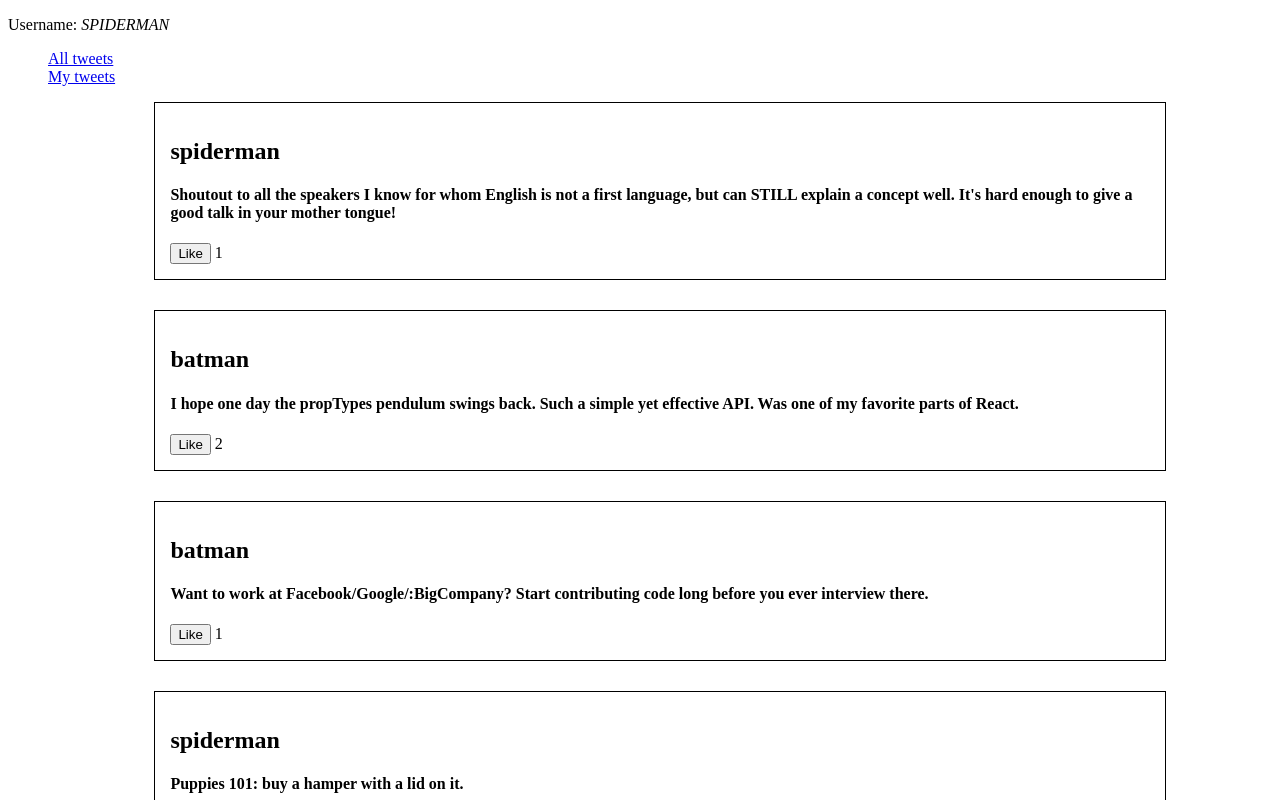
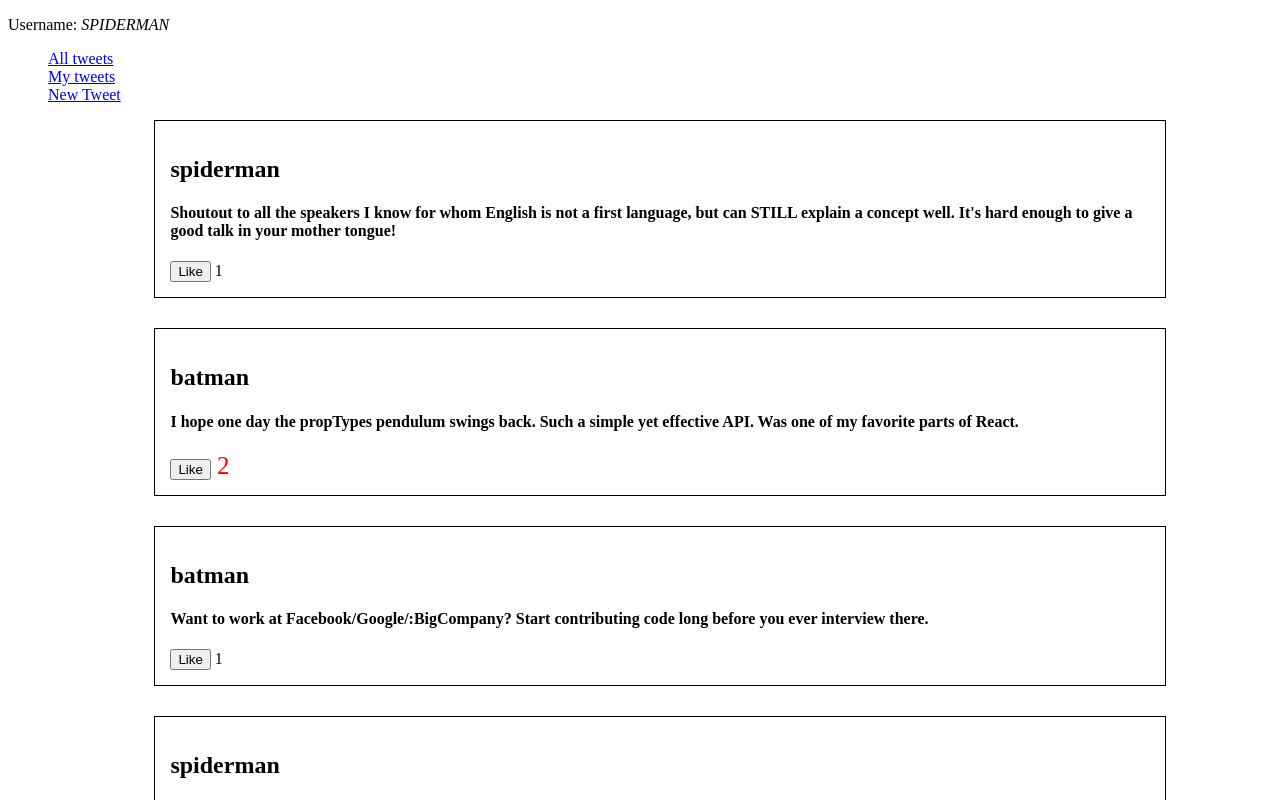
Before and after one commit to Serg702/myTweetsPages, a React (Create React App) app: page / in a window 1280 px wide. Shown: the top 800 px of the page. Built offline with nearby package versions, Linux system fonts and the light colour scheme.

Commit message:
Add style to liked tweet

```diff
--- a/src/App.js
+++ b/src/App.js
@@ -3,6 +3,7 @@ import { BrowserRouter as Router, Route } from "react-router-dom";
 import Nav from "./components/Nav";
 import Main from "./components/Main";
 import MyTweets from "./components/MyTweets";
+import CreateTweet from "./components/CreateTweet";
 import { handleInitialData } from "./actions";
 import { connect } from "react-redux";
 
@@ -36,6 +37,7 @@ class App extends Component {
 
               <Route path="/" exact component={Main} />
               <Route path="/my" exact component={MyTweets} />
+              <Route path="/new" exact component={CreateTweet} />
             </div>
           )}
         </div>
--- /dev/null
+++ b/src/components/CreateTweet.js
@@ -0,0 +1,16 @@
+import React, { Component } from "react";
+
+class CreateTweet extends Component {
+  render() {
+    return (
+      <div>
+        <form>
+          <textarea placeholder="Enter a new tweet" />
+          <button type="submit">Submit</button>
+        </form>
+      </div>
+    );
+  }
+}
+
+export default CreateTweet;
--- a/src/components/Nav.js
+++ b/src/components/Nav.js
@@ -19,6 +19,11 @@ export default function Nav() {
             My tweets
           </NavLink>
         </li>
+        <li>
+          <NavLink to="/new" activeClassName="active">
+            New Tweet
+          </NavLink>
+        </li>
       </ul>
     </div>
   );
--- a/src/components/Tweet.js
+++ b/src/components/Tweet.js
@@ -10,13 +10,26 @@ class Tweet extends Component {
   };
 
   render() {
-    const { author, text, likes } = this.props.tweet;
+    const { author, text, likes, id } = this.props.tweet;
+    console.log(likes, this.props.authedUser);
+    const likesStyle = css`
+      color: red;
+      font-size: 25px;
+    `;
     return (
       <div>
         <h2>{author}</h2>
         <h4>{text}</h4>
         <button onClick={this.handleLike}>Like</button>
-        <span>{likes.length > 0 && " " + likes.length}</span>
+        <span
+          className={
+            likes.length >= 1 &&
+            likes.includes(this.props.authedUser) &&
+            likesStyle
+          }
+        >
+          {likes.length >= 1 && " " + likes.length}
+        </span>
       </div>
     );
   }
```
